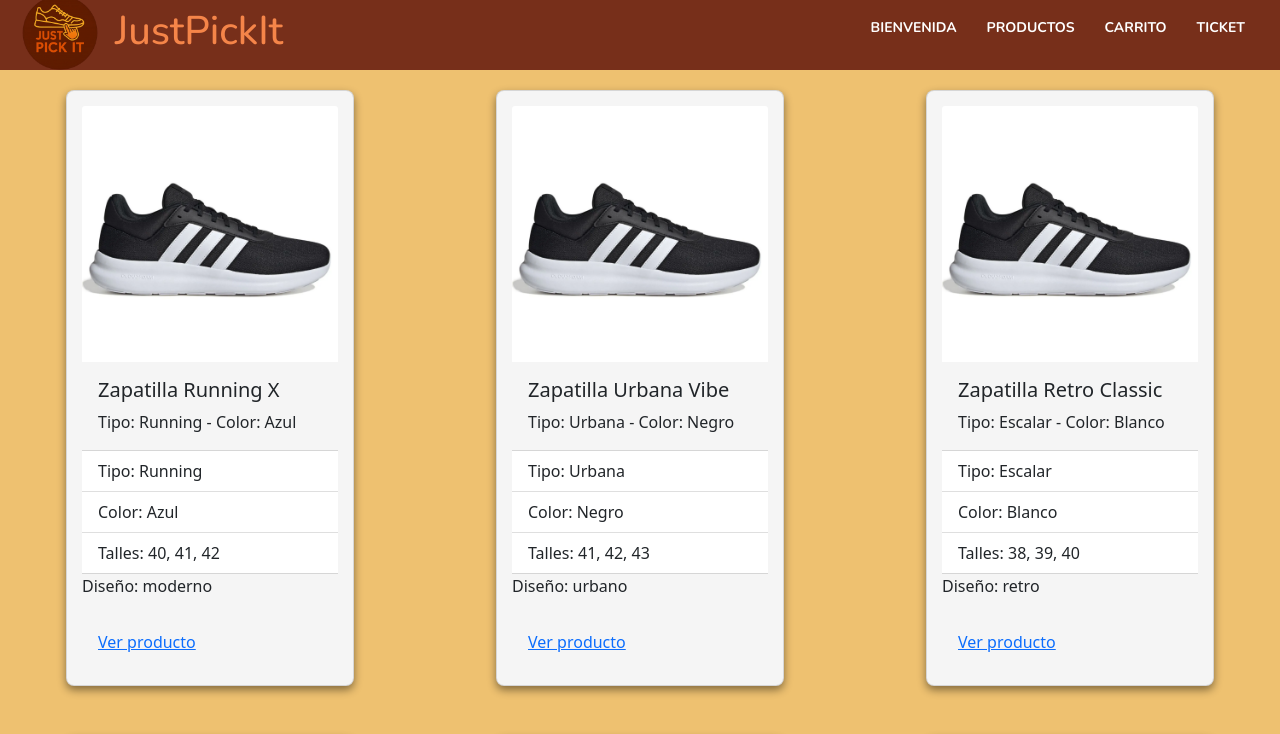
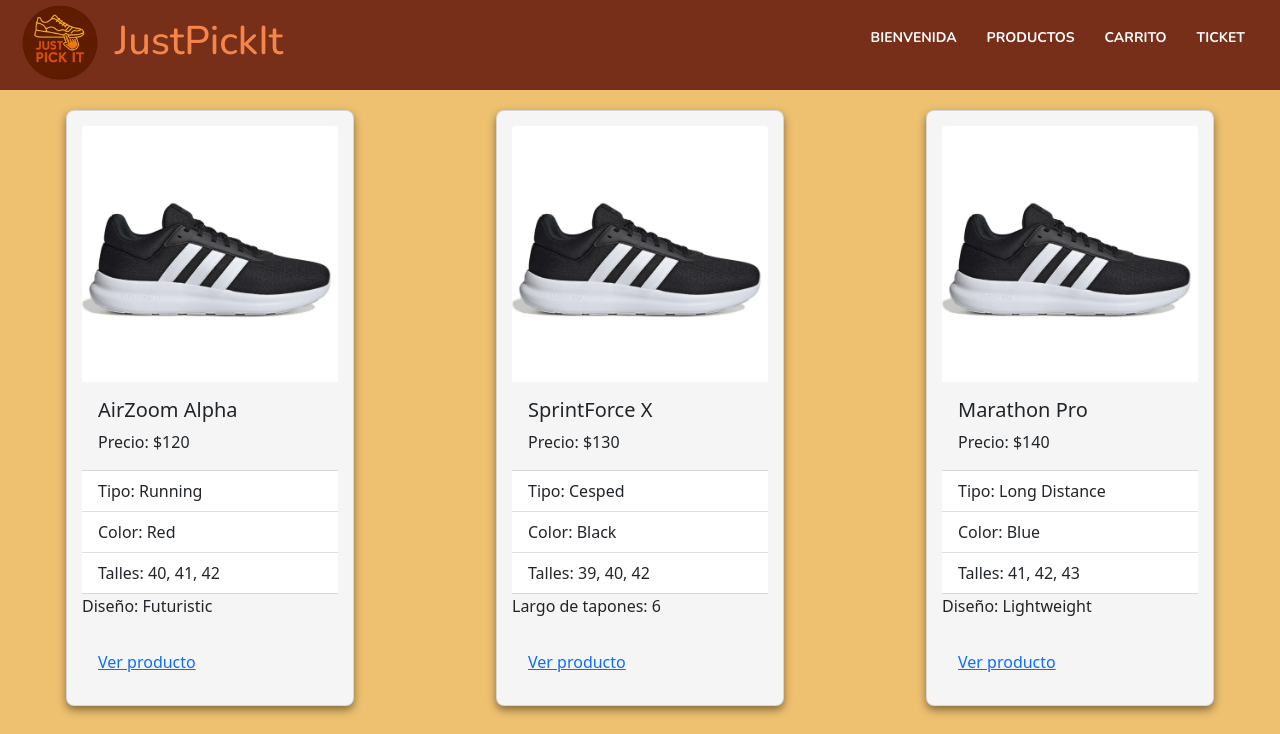
Before and after one commit to LucasArd/TP-INTEGRADOR-2025, a plain HTML site: page static/productos.html in a window 1280 px wide. Shown: the top 734 px of the page. Drawn offline with nearby package versions, Linux system fonts and the light colour scheme; a web font is replaced by a local one.

Commit message:
[1.3.4] Se agrega 'price' a Calzado y se implementa

```diff
--- a/model/botin.js
+++ b/model/botin.js
@@ -3,8 +3,8 @@ import { Calzado } from './calzado.js';
 export class Botin extends Calzado {
     spikeLength;
 
-    constructor(id, name, type, color, sizes, image, url, spikeLength = null) {
-        super(id, name, type, color, sizes, image, url);
+    constructor(id, name, type, color, sizes, image, url, price, spikeLength = null) {
+        super(id, name, type, color, sizes, image, url, price);
 
         if (type.toLowerCase() === 'cesped') {
             this.spikeLength = spikeLength; // pued ser TALL o SMALL
--- a/model/calzado.js
+++ b/model/calzado.js
@@ -6,7 +6,8 @@ export class Calzado{
     sizes;
     image;
     url;
-    constructor(id,name,type,color,sizes,image,url){
+    price;
+    constructor(id,name,type,color,sizes,image,url,price){
         this.id = id;
         this.name = name;
         this.type = type;
@@ -14,6 +15,7 @@ export class Calzado{
         this.sizes = sizes;
         this.image = image;
         this.url = url;
+        this.price = price;
     }
 
     createHtmlElement() {
@@ -38,7 +40,7 @@ export class Calzado{
 
     const p = document.createElement("p");
     p.classList.add("card-text");
-    p.textContent = `Tipo: ${this.type} - Color: ${this.color}`;
+    p.textContent = `Precio: $${this.price}`;
 
     cardBody.appendChild(h5);
     cardBody.appendChild(p);
--- a/model/zapatilla.js
+++ b/model/zapatilla.js
@@ -3,8 +3,8 @@ import { Calzado } from './calzado.js';
 export class Zapatilla extends Calzado {
     design;
 
-    constructor(id, name, type = "street", color, sizes, image, url, design = "") {
-        super(id, name, type, color, sizes, image, url);
+    constructor(id, name, type = "street", color, sizes, image, url, price, design = "") {
+        super(id, name, type, color, sizes, image, url, price);
         this.design = design;
     }
 
--- a/static/productos.css
+++ b/static/productos.css
@@ -21,7 +21,7 @@ header {
     grid-area: 1 / 1 / 2 / 3;
     background-color: #772f1a;
     padding: 20px;
-    height: 70px;
+    height: 90px;
     color: #f58549;
     align-items: center;
     display: flex;
@@ -98,5 +98,4 @@ header {
     gap: 50px;
     padding: 20px;
     justify-items: center;
-
 }
--- a/static/productos.html
+++ b/static/productos.html
@@ -16,7 +16,7 @@
     <main class="main">
         <header class="nunito">
             <div class="contenedor-logo">
-                <img src="./resources/img/imagen_logo_circular.webp" alt="logo_circular" class="contenedor-logo-img">
+                <img src="../resources/img/imagen_logo_circular.webp" alt="logo_circular" class="contenedor-logo-img">
                 <h1 class="contenedor-logo-h1">JustPickIt</h1>
             </div>
             <!-- <search>
--- a/static/productos.js
+++ b/static/productos.js
@@ -5,14 +5,16 @@ function $(x) {
     return document.getElementById(x);
 }
 
-const jsonCalzados = '[{"id": 1,"name": "Zapatilla Running X","type": "Running","color": "Azul","sizes": [40, 41, 42],"image": "./resources/img/calzado-running-1.webp","url": "https://example.com/zapatilla1","design": "moderno"},{"id": 2,"name": "Zapatilla Urbana Vibe","type": "Urbana","color": "Negro","sizes": [41, 42, 43],"image": "./resources/img/calzado-running-1.webp","url": "https://example.com/zapatilla2","design": "urbano"},{"id": 3,"name": "Zapatilla Retro Classic","type": "Escalar","color": "Blanco","sizes": [38, 39, 40],"image": "./resources/img/calzado-running-1.webp","url": "https://example.com/zapatilla3","design": "retro"},{"id": 4,"name": "Botin Fútbol Pro","type": "type","color": "Rojo","sizes": [39, 40, 41],"image": "./resources/img/calzado-running-1.webp","url": "https://example.com/botin1","spikeLength": "12mm"},{"id": 5,"name": "Botin Césped Artificial","type": "cesped","color": "Verde","sizes": [40, 41, 42],"image": "./resources/img/calzado-running-1.webp","url": "https://example.com/botin2","spikeLength": "8mm"},{"id": 6,"name": "Botin de Competición","type": "piso","color": "Negro y Dorado","sizes": [42, 43, 44],"image": "./resources/img/calzado-running-1.webp","url": "https://example.com/botin3","spikeLength": "10mm"}]'
+const jsonCalzados = '[{"id":1,"name":"AirZoom Alpha","type":"Running","color":"Red","sizes":[40,41,42],"image":"../resources/img/calzado-running-1.webp","url":"https://example.com/airzoom-alpha","price":120.0,"design":"Futuristic"},{"id":2,"name":"SprintForce X","type":"Cesped","color":"Black","sizes":[39,40,42],"image":"../resources/img/calzado-running-1.webp","url":"https://example.com/sprintforce-x","price":130.0,"spikeLength":6},{"id":3,"name":"Marathon Pro","type":"Long Distance","color":"Blue","sizes":[41,42,43],"image":"../resources/img/calzado-running-1.webp","url":"https://example.com/marathon-pro","price":140.0,"design":"Lightweight"},{"id":4,"name":"Flash Bolt","type":"Cesped","color":"Yellow","sizes":[40,41],"image":"../resources/img/calzado-running-1.webp","url":"https://example.com/flash-bolt","price":125.0,"spikeLength":7},{"id":5,"name":"TrailRunner Max","type":"Trail","color":"Green","sizes":[42,43,44],"image":"../resources/img/calzado-running-1.webp","url":"https://example.com/trailrunner-max","price":150.0,"design":"Rugged"},{"id":6,"name":"SpeedGrip Z","type":"Cesped","color":"White","sizes":[39,41,43],"image":"../resources/img/calzado-running-1.webp","url":"https://example.com/speedgrip-z","price":135.0,"spikeLength":5}]';
+
+
 let vector = JSON.parse(jsonCalzados)
 
 let c = vector.map((calzado) =>{
     if (calzado.design) {
-        return new Zapatilla(calzado.id,calzado.name,calzado.type,calzado.color,calzado.sizes,calzado.image,calzado.url,calzado.design);
+        return new Zapatilla(calzado.id,calzado.name,calzado.type,calzado.color,calzado.sizes,calzado.image,calzado.url,calzado.price,calzado.design);
     } else {
-        return new Botin(calzado.id,calzado.name,calzado.type,calzado.color,calzado.sizes,calzado.image,calzado.url,calzado.spikeLength);
+        return new Botin(calzado.id,calzado.name,calzado.type,calzado.color,calzado.sizes,calzado.image,calzado.url,calzado.price,calzado.spikeLength);
     }
 });
 
```
Also changed, not shown: static/bienvenida.css (+5 -2 lines), static/bienvenida.html (+8 -8 lines), view/login.ejs (added, +11 -0 lines), controllers/controllersApi/AppApiAbm.js (added), controllers/controllersApi/AppEndPoints.js (added), controllers/controllersView/AppEjs.js (added), controllers/controllersView/AppEstatico.js (added).
